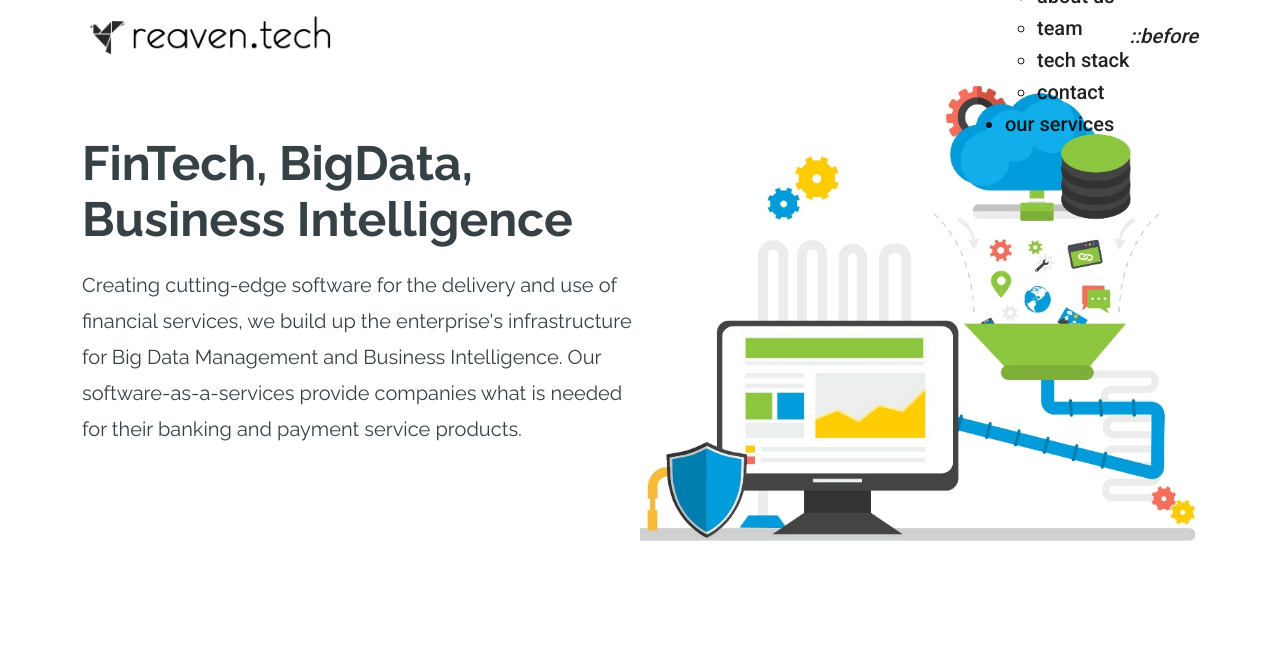
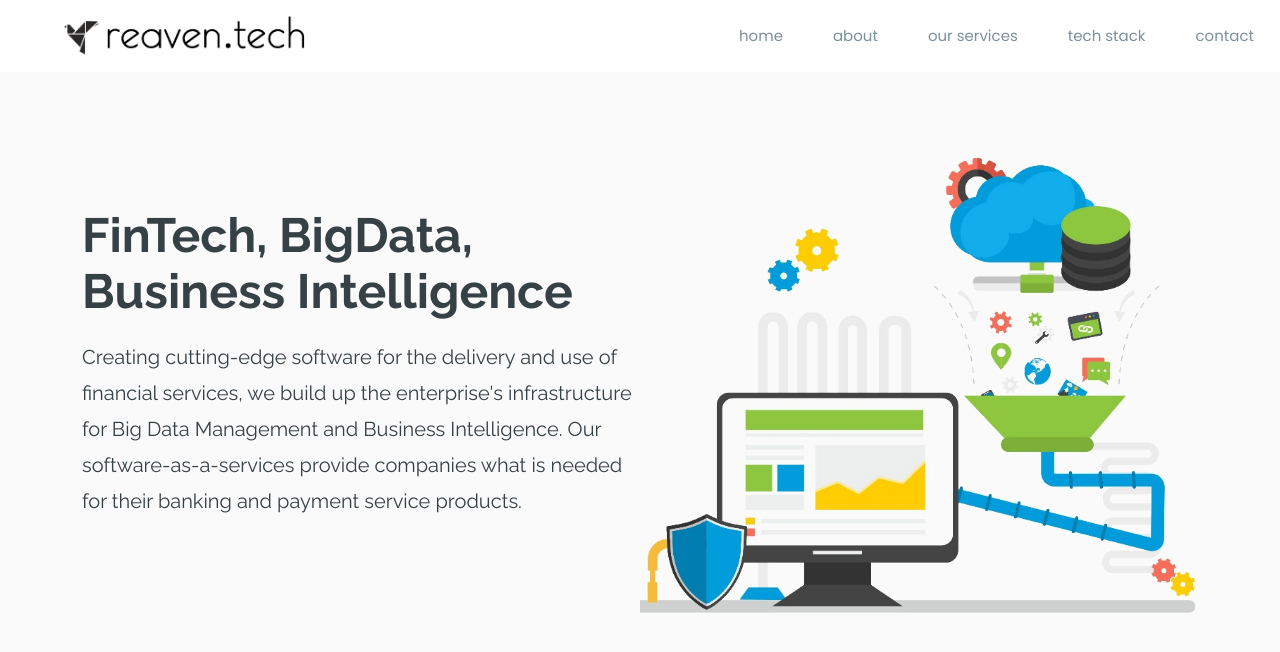
Before and after one commit to gamzenurmadan/angular-reaven-new-design, an Angular app: page / in a window 1280 px wide. Shown: the top 652 px of the page. Built offline with nearby package versions, Linux system fonts and the light colour scheme.

Commit message:
header&navbar update

```diff
--- a/src/app/app.component.html
+++ b/src/app/app.component.html
@@ -1,60 +1,4 @@
-<mat-toolbar id="header" class="d-flex align-items-center fixed-top">
-  <div class="container d-flex align-items-center">
-    <div class="logo me-auto">
-      <a href="index.html">
-        <img src="assets/images/logo.png" alt style="height:50px;" >
-      </a>
-    </div>
-    <nav id="navbar" class="navbar order-last order-lg-0">
-      <ul>
-        <li>
-          <a class="nav-link" href="index.html">
-            <span>home</span>
-          </a>
-        </li>
-        <li class="dropdown">
-          <a href="index.html">
-            <span>about</span>
-            <i class="bi bi-chevron-down"></i>
-          </a>
-          <ul>
-            <li>
-              <a class="nav-link" href="index.html">
-                <span>about us</span>
-              </a>
-            </li>
-            <li>
-              <a class="nav-link" href="index.html">
-                <span>team</span>
-              </a>
-            </li>
-            <li>
-              <a class="nav-link" href="index.html">
-                <span>tech stack</span>
-              </a>
-            </li>
-            <li>
-              <a class="nav-link" href="index.html">
-                <span>contact</span>
-              </a>
-            </li>
-          </ul>
-        </li>
-        <li>
-          <a class="nav-link" href="index.html">
-            <span>our services</span>
-          </a>
-        </li>
-      </ul>
-      <i class="bi bi-list mobile-nav-toggle">
-        ::before
-      </i>
-    </nav>
-
-  </div>
-</mat-toolbar>
-
-
+<app-main-nav>
   <article style="margin-top: 70px; margin-bottom: -95px;">
     <div class="container">
       <div fxLayout="row" fxLayout.xs="column" fxLayoutWrap fxLayoutGap="0px" fxLayoutAlign="center center">
@@ -78,3 +22,4 @@
       </div>
     </div>
   </article>
+</app-main-nav>
--- a/src/app/app.component.scss
+++ b/src/app/app.component.scss
@@ -1,8 +1,12 @@
-#header{
-    height: 72px;
-    z-index: 997;
-    transition: all 0.5s;
-    background: #fff;
+
+.navbar{
+    position: relative;
+    display: flex;
+    flex-wrap: wrap;
+    align-items: center;
+    justify-content: space-between;
+    padding-top: 0.5rem;
+    padding-bottom: 0.5rem;
 }
 
 .slogan {
--- /dev/null
+++ b/src/app/main-nav/main-nav.component.html
@@ -0,0 +1,42 @@
+<mat-sidenav-container class="sidenav-container">
+  <mat-sidenav #drawer class="sidenav"
+      [ngClass]="{hidden: (isHandset$ | async) === false}"
+      fixedInViewport="false"
+      [attr.role]="(isHandset$ | async) ? 'dialog' : 'navigation'"
+      [mode]="(isHandset$ | async) ? 'over' : 'side'"
+      [opened]="(isHandset$ | async) === false">
+    <mat-toolbar>Menu</mat-toolbar>
+    <mat-nav-list>
+      <a mat-list-item href="#">Link 1</a>
+      <a mat-list-item href="#">Link 2</a>
+      <a mat-list-item href="#">Link 3</a>
+    </mat-nav-list>
+  </mat-sidenav>
+  <mat-sidenav-content>
+    <mat-toolbar class="header">
+      <button
+        type="button"
+        aria-label="Toggle sidenav"
+        mat-icon-button
+        (click)="drawer.toggle()"
+        *ngIf="isHandset$ | async">
+        <mat-icon class="rightbuttons" aria-label="Side nav toggle icon">menu</mat-icon>
+      </button>
+        <span class="logo me-auto">
+          <a href="index.html">
+            <img src="assets/images/logo.png" alt style="height:50px;" >
+          </a>
+        </span>
+        <span class="rightbuttons" [ngClass]="{hidden: (isHandset$ | async) === true}">
+          <a href="#">home</a>
+          <a href="#">about</a>
+          <a href="#">our services</a>
+          <a href="#">tech stack</a>
+          <a href="#">contact</a>
+        </span>
+
+
+    </mat-toolbar>
+    <ng-content></ng-content>
+  </mat-sidenav-content>
+</mat-sidenav-container>
--- /dev/null
+++ b/src/app/main-nav/main-nav.component.scss
@@ -0,0 +1,46 @@
+.sidenav-container {
+  height: 100%;
+}
+
+.sidenav {
+  width: 200px;
+
+}
+
+.sidenav .mat-toolbar {
+  background: inherit;
+}
+
+.mat-toolbar.mat-primary {
+  position: sticky;
+  top: 0;
+  z-index: 1;
+}
+
+.header{
+  height: 72px;
+  z-index: 997;
+  transition: all 0.5s;
+  background: #fff;
+}
+
+.hidden{
+  display:none;
+}
+
+.rightbuttons{
+  margin-left: auto;
+}
+
+.mat-toolbar a{
+  display: inline-block;
+  justify-content: space-between;
+  padding: 10px 0 10px 30px;
+  margin: 0 10px;
+  font-family:'Poppins', sans-serif;
+  font-size: 15px;
+  color: #7b909a;
+  white-space: nowrap;
+  transition: 0.3s;
+  text-decoration: none;
+}
--- /dev/null
+++ b/src/app/main-nav/main-nav.component.ts
@@ -0,0 +1,21 @@
+import { Component } from '@angular/core';
+import { BreakpointObserver, Breakpoints } from '@angular/cdk/layout';
+import { Observable } from 'rxjs';
+import { map, shareReplay } from 'rxjs/operators';
+
+@Component({
+  selector: 'app-main-nav',
+  templateUrl: './main-nav.component.html',
+  styleUrls: ['./main-nav.component.scss']
+})
+export class MainNavComponent {
+
+  isHandset$: Observable<boolean> = this.breakpointObserver.observe(Breakpoints.Handset)
+    .pipe(
+      map(result => result.matches),
+      shareReplay()
+    );
+
+  constructor(private breakpointObserver: BreakpointObserver) {}
+
+}
--- a/src/index.html
+++ b/src/index.html
@@ -17,9 +17,13 @@
   <link rel="preconnect" href="https://fonts.gstatic.com" crossorigin>
   <link href="https://fonts.googleapis.com/css2?family=Raleway:wght@400;700&display=swap" rel="stylesheet">
 
+  <link rel="preconnect" href="https://fonts.googleapis.com">
+  <link rel="preconnect" href="https://fonts.gstatic.com" crossorigin>
+  <link href="https://fonts.googleapis.com/css2?family=Poppins&display=swap" rel="stylesheet">
 
 </head>
 <body data-aos-easing="ease-in-out" data-aos-duration="1000" data-aos-delay="0" class="mat-typography" >
   <app-root></app-root>
+  <script src="https://cdn.jsdelivr.net/npm/bootstrap@5.0.2/dist/js/bootstrap.bundle.min.js" integrity="sha384-MrcW6ZMFYlzcLA8Nl+NtUVF0sA7MsXsP1UyJoMp4YLEuNSfAP+JcXn/tWtIaxVXM" crossorigin="anonymous"></script>
 </body>
 </html>
```
Also changed, not shown: src/app/app.module.ts (+12 -2 lines), 1 other file (tests, documents, lock files or other folders). Lines whose indentation alone changed are shown as unchanged.
